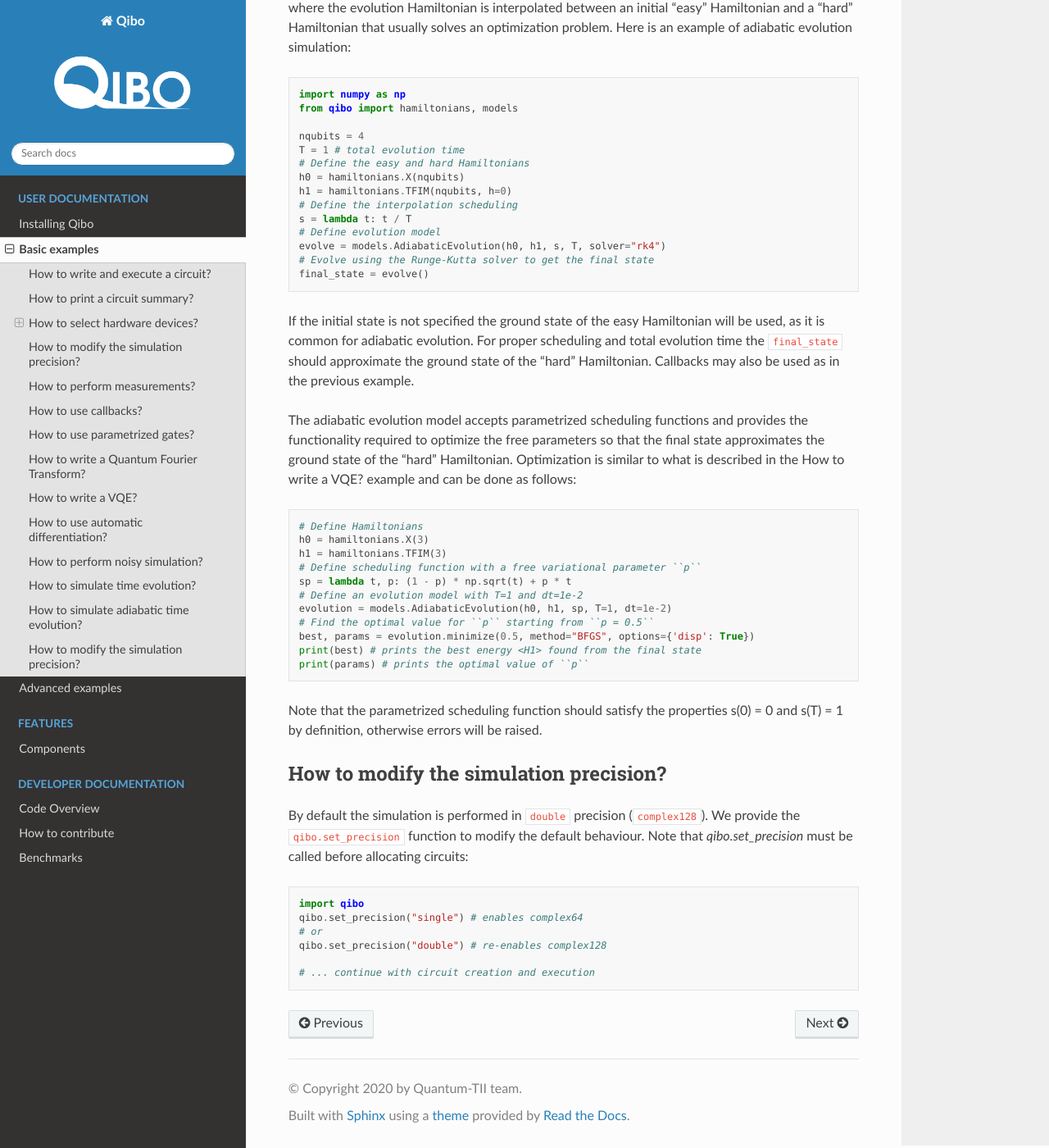
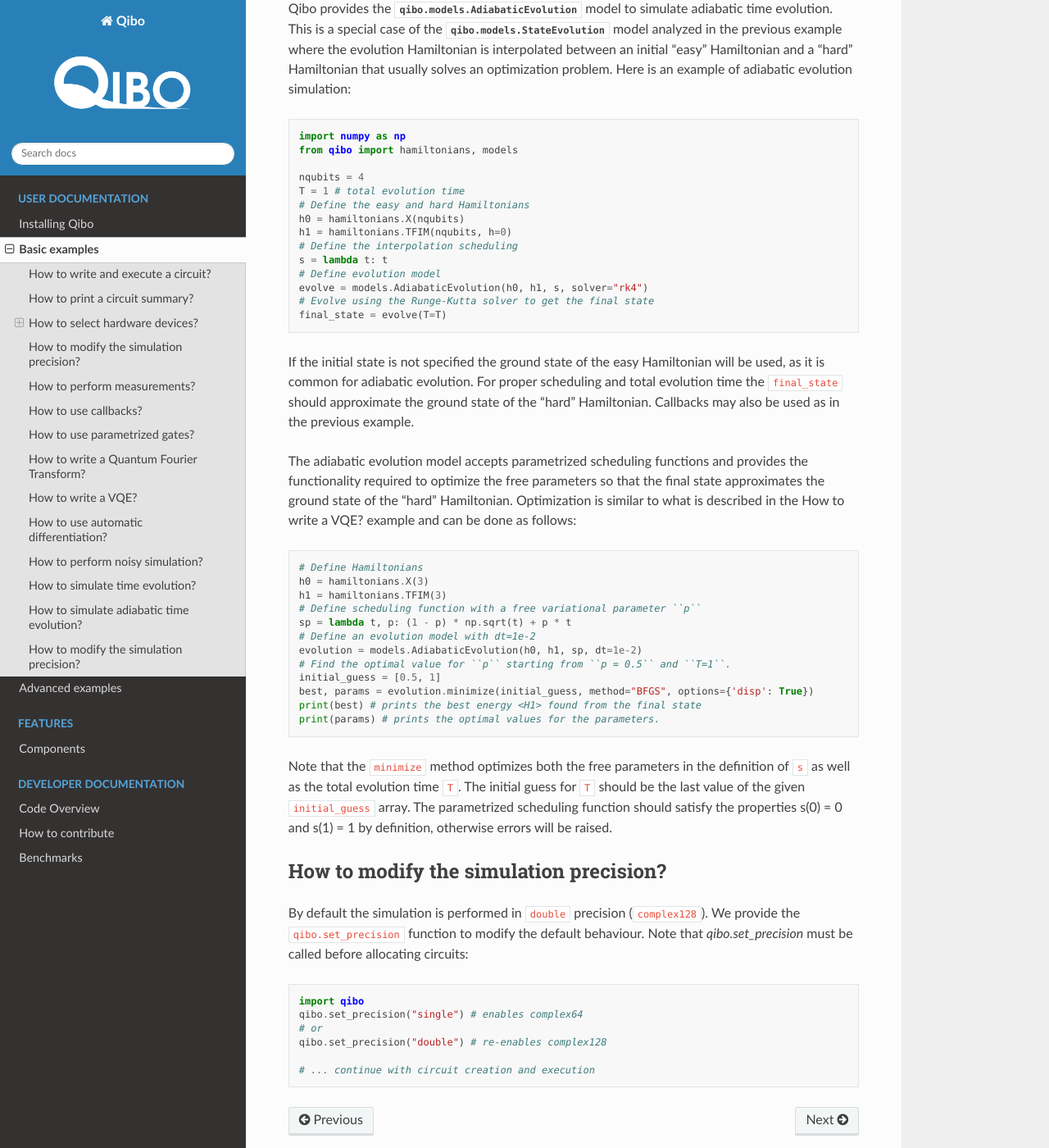
Before and after one commit to qiboteam/qibo, a Sphinx documentation site: the page built from doc/source/examples.rst, in a window 1280 px wide and 1400 px high, scrolled down 16413 px. Shown: the whole window at 82% size. Built offline with Sphinx 7.4.7 and the Read the Docs theme 2.0.0, drawn with Linux system fonts in a browser that asks for light colours; some of the changed text lies outside the part shown.

Commit message:
Update examples

```diff
--- a/doc/source/examples.rst
+++ b/doc/source/examples.rst
@@ -822,13 +822,15 @@
     from qibo import hamiltonians, models
 
     # Define evolution model under the non-interacting sum(Z) Hamiltonian
-    # for total time T=3
+    # with time step dt=3
     nqubits = 4
-    evolve = models.StateEvolution(hamiltonians.Z(nqubits), T=3)
+    evolve = models.StateEvolution(hamiltonians.Z(nqubits), dt=3)
     # Define initial state as |++++>
     initial_state = np.ones(2 ** nqubits) / np.sqrt(2 ** nqubits)
-    # Get the final state
+    # Get the final state for a single time step
     final_state = evolve(initial_state)
+    # Get the final state after T=9 (three time steps)
+    final_state = evolve(T=9, initial_state)
 
 
 When studying dynamics people are usually interested not only in the final state
@@ -841,10 +843,11 @@
     from qibo import callbacks
     # Define a callback that calculates the energy (expectation value) of the X Hamiltonian
     observable = callbacks.Energy(hamiltonians.X(nqubits))
-    # Evolve for time T=1 using the above callback and a time step of dt=1e-3
-    evolve = models.StateEvolution(hamiltonians.Z(nqubits), T=1, dt=1e-3,
+    # Create evolution object using the above callback and a time step of dt=1e-3
+    evolve = models.StateEvolution(hamiltonians.Z(nqubits), dt=1e-3,
                                    callbacks=[observable])
-    final_state = evolve(initial_state)
+    # Evolve for total time T=1
+    final_state = evolve(T=1, initial_state=initial_state)
 
     print(observable[:])
     # will print a ``tf.Tensor`` of shape ``(1001,)`` that holds <X>(t) values
@@ -869,8 +872,8 @@
     nqubits = 4
     ham = lambda t: np.cos(t) * hamiltonians.Z(nqubits)
     # and pass it to the evolution model
-    evolve = models.StateEvolution(ham, T=1, dt=1e-3)
-    final_state = evolve(initial_state)
+    evolve = models.StateEvolution(ham, dt=1e-3)
+    final_state = evolve(T=1, initial_state)
 
 
 Note that in this case specifying a time step ``dt`` size is required for
@@ -902,11 +905,11 @@
     h0 = hamiltonians.X(nqubits)
     h1 = hamiltonians.TFIM(nqubits, h=0)
     # Define the interpolation scheduling
-    s = lambda t: t / T
+    s = lambda t: t
     # Define evolution model
-    evolve = models.AdiabaticEvolution(h0, h1, s, T, solver="rk4")
+    evolve = models.AdiabaticEvolution(h0, h1, s, solver="rk4")
     # Evolve using the Runge-Kutta solver to get the final state
-    final_state = evolve()
+    final_state = evolve(T=T)
 
 
 If the initial state is not specified the ground state of the easy Hamiltonian
@@ -927,15 +930,19 @@
     h1 = hamiltonians.TFIM(3)
     # Define scheduling function with a free variational parameter ``p``
     sp = lambda t, p: (1 - p) * np.sqrt(t) + p * t
-    # Define an evolution model with T=1 and dt=1e-2
-    evolution = models.AdiabaticEvolution(h0, h1, sp, T=1, dt=1e-2)
-    # Find the optimal value for ``p`` starting from ``p = 0.5``
-    best, params = evolution.minimize(0.5, method="BFGS", options={'disp': True})
+    # Define an evolution model with dt=1e-2
+    evolution = models.AdiabaticEvolution(h0, h1, sp, dt=1e-2)
+    # Find the optimal value for ``p`` starting from ``p = 0.5`` and ``T=1``.
+    initial_guess = [0.5, 1]
+    best, params = evolution.minimize(initial_guess, method="BFGS", options={'disp': True})
     print(best) # prints the best energy <H1> found from the final state
-    print(params) # prints the optimal value of ``p``
+    print(params) # prints the optimal values for the parameters.
 
-Note that the parametrized scheduling function should satisfy the properties
-s(0) = 0 and s(T) = 1 by definition, otherwise errors will be raised.
+Note that the ``minimize`` method optimizes both the free parameters in the
+definition of ``s`` as well as the total evolution time ``T``. The initial guess
+for ``T`` should be the last value of the given ``initial_guess`` array.
+The parametrized scheduling function should satisfy the properties s(0) = 0
+and s(1) = 1 by definition, otherwise errors will be raised.
 
 
 How to modify the simulation precision?
```
Also changed, not shown: 1 other file.
